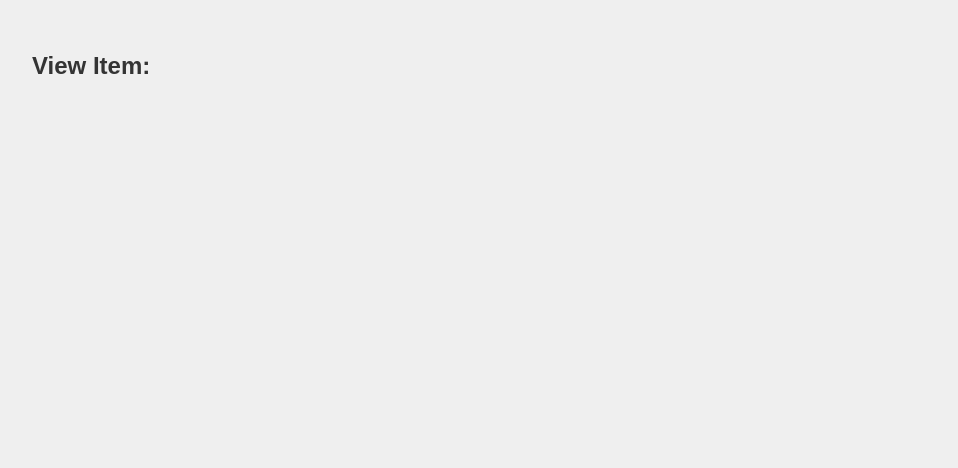
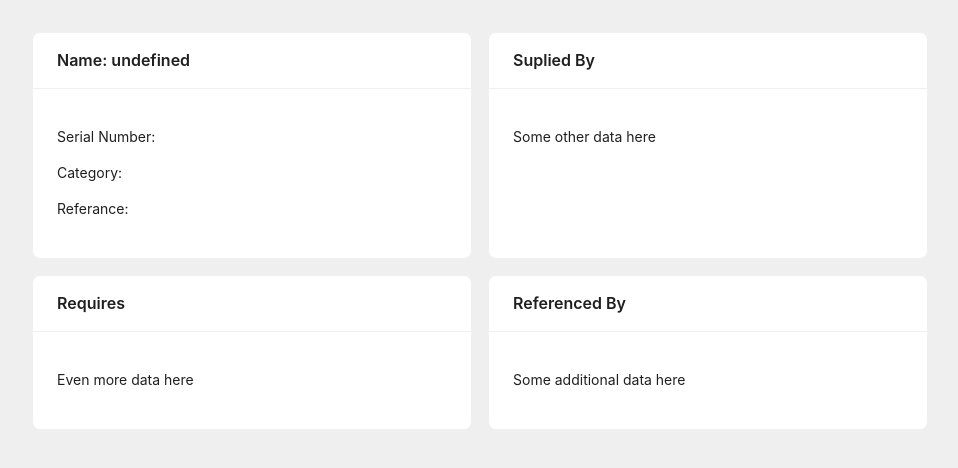
Before and after one commit to koushindrak/CLOUD-INVENTORY-TRACKING-SYSTEM-FRONTEND, a React (Create React App) app: page /items/view in a window 1280 px wide. Shown: the top 468 px of the page, without its empty margins (160-1118 px from the left). Built offline with nearby package versions, Linux system fonts and the light colour scheme.

Commit message:
Completed demo view

```diff
--- a/src/pages/Items/View/index.jsx
+++ b/src/pages/Items/View/index.jsx
@@ -1,6 +1,7 @@
 import React, { useEffect, useState } from "react";
 import style from "../style";
 import { useNavigate, useLocation } from "react-router-dom";
+import { Card } from "antd";
 
 export default function View() {
   const location = useLocation();
@@ -27,7 +28,22 @@ export default function View() {
 
   return (
     <div style={style.container}>
-      <h2 style={style.title}>View Item: {state?.serial_no}</h2>
+      <div style={{ display: "grid", gridTemplateColumns: "1fr 1fr", gap: "16px" }}>
+        <Card title={"Name: " + state?.name}>
+          <p>Serial Number: {state?.serial_no}</p>
+          <p>Category: {state?.category}</p>
+          <p>Referance: {state?.referance}</p>
+        </Card>
+        <Card title="Suplied By">
+          <p>Some other data here</p>
+        </Card>
+        <Card title="Requires">
+          <p>Even more data here</p>
+        </Card>
+        <Card title="Referenced By">
+          <p>Some additional data here</p>
+        </Card>
+      </div>
     </div>
   );
 }
```
